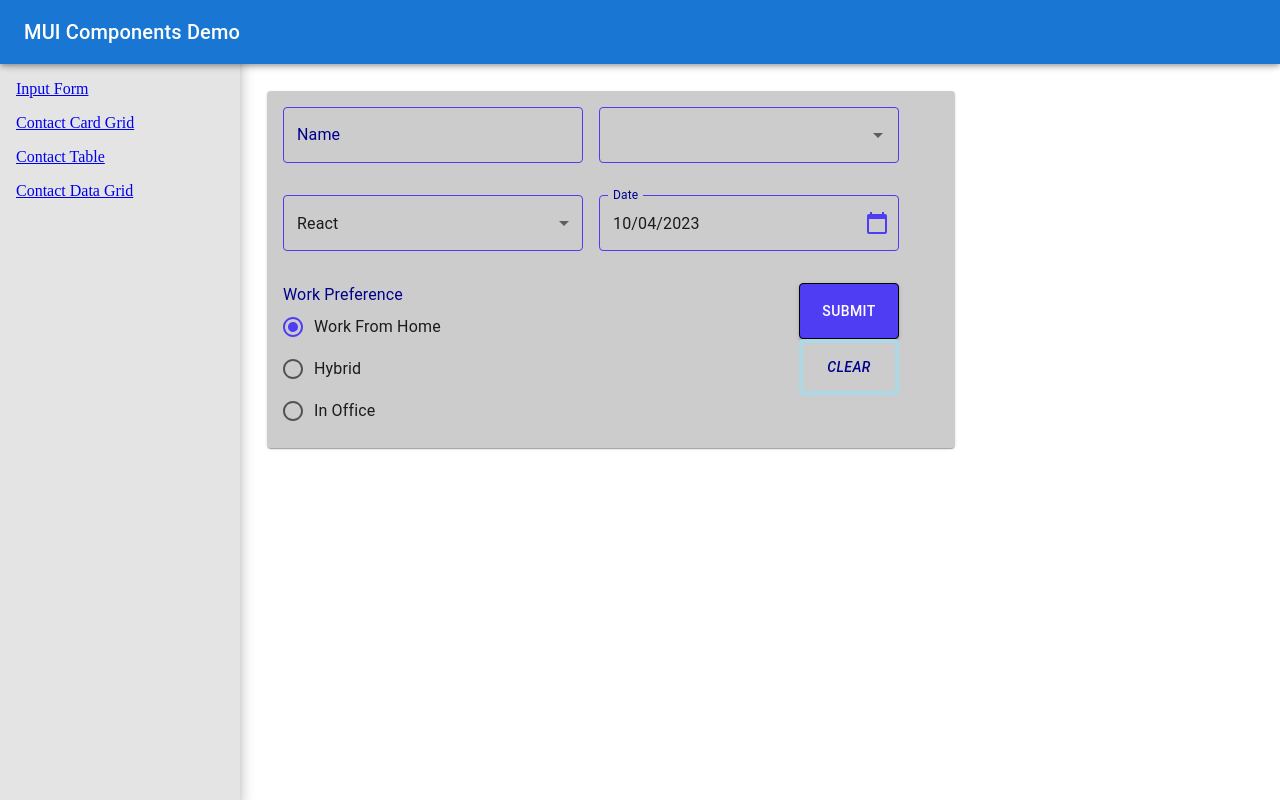
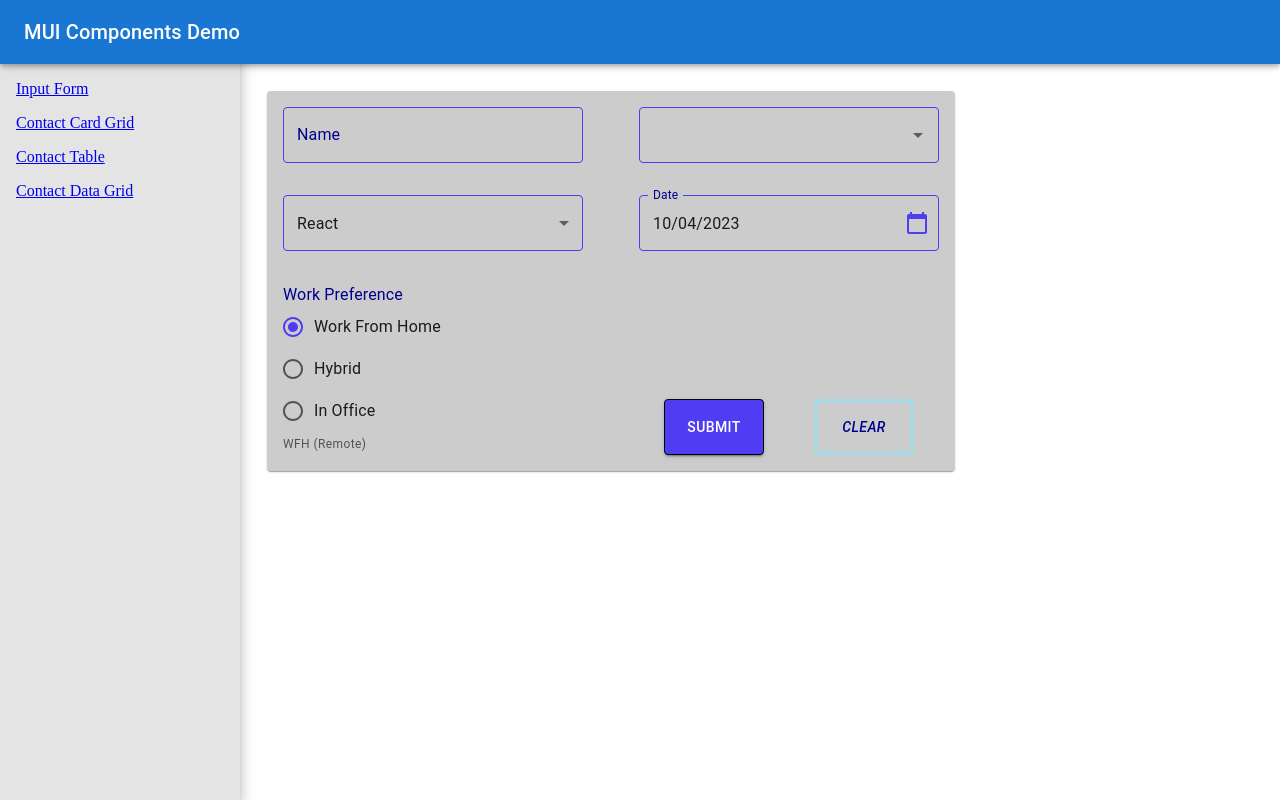
Before and after one commit to redeyedev-208/ga-mui-styling-demo, a React (Create React App) app: page / in a window 1280 px wide. Built offline with nearby package versions, Linux system fonts and the light colour scheme.

Commit message:
adjusted styling for buttons and played with stack layout, added comments for later reference

```diff
--- a/src/components/Form/ContactForm.tsx
+++ b/src/components/Form/ContactForm.tsx
@@ -194,8 +194,9 @@ const ContactForm = (props: Props) => {
           backgroundColor: 'grid.dark',
         }}
       >
+        {/* Note: FormControl should only wrap one input component, wrapping more than one can cause issues and cause all components to fail  */}
+        {/* The responsibility of FormControl is to control the state of whatever it is wrapping */}
         <form>
-          <FormControl>
           <StyledModifiedFormGroup
             row
             // sx={{ backgroundColor: 'black' }} - Note uncommenting this proves that the styled component is locking down the styles
@@ -245,7 +246,17 @@ const ContactForm = (props: Props) => {
               handleRadioChange={handleRadioChange}
             />
             {/* Note: We don't set the size in the theme for the buttons we set them here with sx respectively */}
-              <Stack>
+            {/* Difference betweena Box and Stack are mainly that a Box was favored in v4 and handles the majority of vanilla type implementations */}
+            {/* Example like using flex with css considerations like justify-content and align-items */}
+            {/* Stack has display flex by default, both render as a div no other
+            styling applied by default */}
+            {/* It does have a direction prop example: direction='row' etc */}
+            <Stack
+              direction='row'
+              justifyContent='space-around'
+              alignItems='flex-end'
+              sx={{ minWidth: minWidth }}
+            >
               <Button
                 variant='contained'
                 sx={{ height: 56, width: 100 }}
@@ -262,7 +273,6 @@ const ContactForm = (props: Props) => {
               </Button>
             </Stack>
           </StyledModifiedFormGroup>
-          </FormControl>
         </form>
       </Paper>
       <Dialog
--- a/src/components/Form/CustomizedFormComponents/ModifiedRadios.tsx
+++ b/src/components/Form/CustomizedFormComponents/ModifiedRadios.tsx
@@ -4,6 +4,8 @@ import {
   RadioGroup,
   FormControlLabel,
   Radio,
+  FormHelperText,
+  FormControl,
 } from '@mui/material';
 import React from 'react';
 import { minWidth, defaultPreference } from '../ContactForm';
@@ -18,6 +20,9 @@ const ModifiedRadios = (props: {
   ) => void;
 }) => {
   return (
+    // We can use form control and add the disable prop and this will disable everything that is wrapped
+    // Comment out the wrapping form control component to see that the rabio buttons and text for Work Preference are now disabled
+    // <FormControl disabled>
     <FormGroup
       sx={{
         minWidth: minWidth,
@@ -26,12 +31,14 @@ const ModifiedRadios = (props: {
     >
       <FormLabel component='legend'>Work Preference</FormLabel>
       {/* This is kind of the control for the radio buttons */}
+      {/* This also has a row prop and has more than just a row prop */}
       <RadioGroup
         id='preference-type-radio'
         name='preference'
         value={props.preference}
         onChange={props.handleRadioChange}
       >
+        {/* This is wrapping only one particular control like a checkbox, radio or switch for example */}
         <FormControlLabel
           label={defaultPreference}
           value={defaultPreference}
@@ -48,7 +55,9 @@ const ModifiedRadios = (props: {
           control={<Radio />}
         />
       </RadioGroup>
+      <FormHelperText>WFH (Remote)</FormHelperText>
     </FormGroup>
+    // </FormControl>
   );
 };
 
```
Lines whose indentation alone changed are shown as unchanged.
